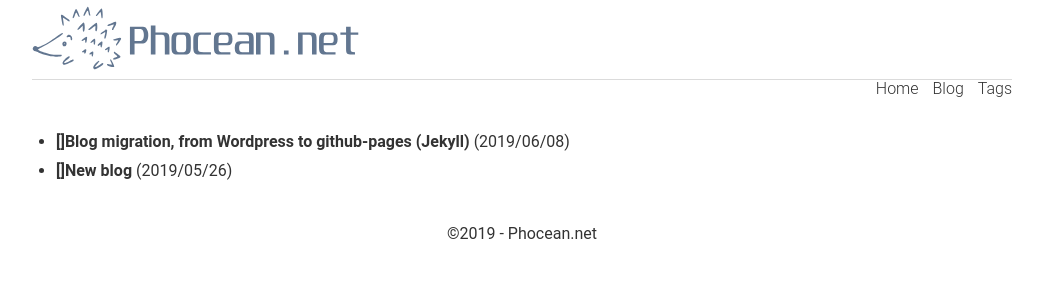
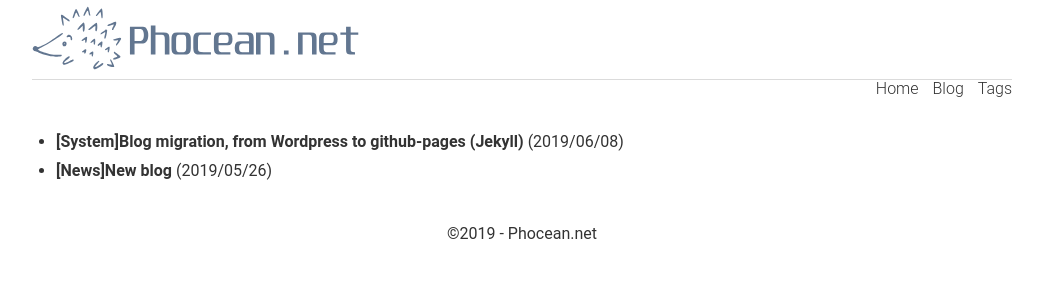
Before and after one commit to phocean/phocean.github.io, a Jekyll site: the page built from blog.md, in a window 1280 px wide. Shown: the top 300 px of the page, without its empty margins (118-1161 px from the left). Built offline with Jekyll 4.4.1, drawn with Linux system fonts in a browser that asks for light colours; some of the changed lines change nothing that is shown.

Commit message:
Fix typo

```diff
--- a/blog.md
+++ b/blog.md
@@ -7,7 +7,7 @@
 <ul>
   {% for post in site.posts %}
     <li>
-      <a href="{{ post.url }}">[{{ post.category }}]{{ post.title }}</a>
+      <a href="{{ post.url }}">[{{ post.categories }}]{{ post.title }}</a>
       ({{ post.date | date: "%Y/%m/%d" }})
     </li>
   {% endfor %}
```
